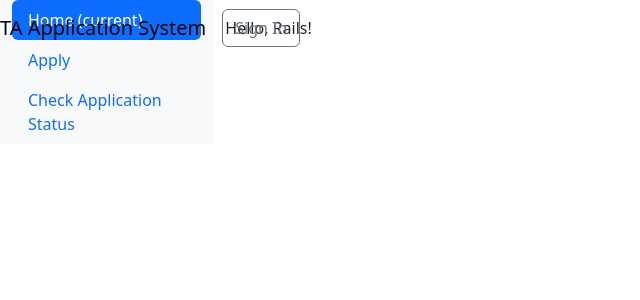
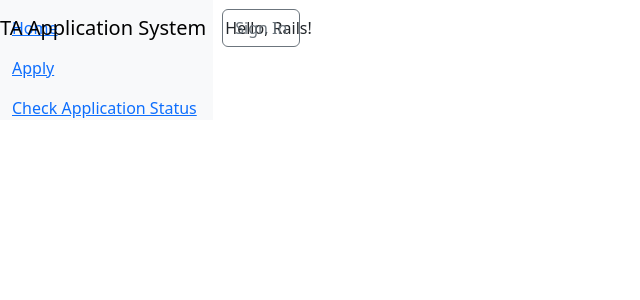
Before and after one commit to weidious/Ta_system, a Rails app: page / in a window 1280 px wide. Shown: the top 300 px of the page, without its empty margins (0-640 px from the left). Run offline with Rails 7, Linux system fonts and the light colour scheme; style sheets or scripts are compiled from the project's sources; some libraries are stand-ins or nearby versions.

Commit message:
add link for nav item

```diff
--- a/HelloWorld/app/controllers/student_controller.rb
+++ b/HelloWorld/app/controllers/student_controller.rb
@@ -5,4 +5,11 @@ class StudentController < ApplicationController
   def new
     # @application = Appl.new;
   end
+
+  def checkStatus
+  end
+
+  def apply
+
+  end
 end
--- a/HelloWorld/app/views/layouts/application.html.erb
+++ b/HelloWorld/app/views/layouts/application.html.erb
@@ -27,13 +27,14 @@
     <nav class="col-sm-3 col-md-2 d-none d-sm-block bg-light sidebar" id="side-nav-bar">
       <ul class="nav nav-pills flex-column">
         <li class="nav-item">
-          <a class="nav-link active" href="#">Home <span class="sr-only">(current)</span></a>
+          <a class="nav-link"><%= link_to "Home", :controller => 'student', :action => 'index' %></a>
         </li>
         <li class="nav-item">
-          <a class="nav-link" href="#">Apply</a>
+          <a class="nav-link"><%= link_to "Apply", :controller => 'student', :action => 'apply' %></a>
         </li>
         <li class="nav-item">
-          <a class="nav-link" href="#">Check Application Status</a>
+          <!--<a class="nav-link" href="student#checkStatus">Check Application Status</a>-->
+          <a class="nav-link"><%= link_to "Check Application Status", :controller => 'student', :action => 'checkStatus' %></a>
         </li>
       </ul>
 
--- /dev/null
+++ b/HelloWorld/app/views/student/checkStatus.html.erb
@@ -0,0 +1 @@
+<p>Hello, status!</p>
--- a/HelloWorld/config/routes.rb
+++ b/HelloWorld/config/routes.rb
@@ -1,6 +1,7 @@
 Rails.application.routes.draw do
   get 'student/index'
   get 'student/apply'
+  get 'student/checkStatus'
   root 'student#index'
   # For details on the DSL available within this file, see http://guides.rubyonrails.org/routing.html
 end
```
